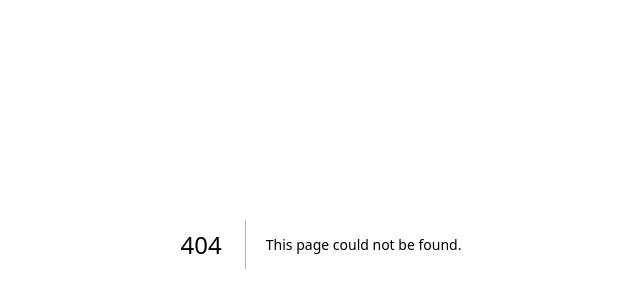
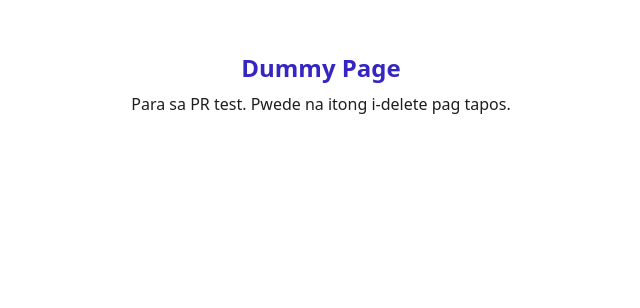
Before and after one commit to justinmoto/PLMun-Chorale, a Next.js app in the folder plmun/: page /dummy in a window 1280 px wide. Before the commit this address had no page. Shown: the part 256-564 px from the top of the page, without its empty margins (319-959 px from the left). Built offline with nearby package versions, Linux system fonts and the light colour scheme.

Commit message:
add dummy apge

```diff
--- /dev/null
+++ b/plmun/src/app/dummy/page.tsx
@@ -0,0 +1,10 @@
+export default function DummyPage() {
+  return (
+    <div className="min-h-[60vh] flex items-center justify-center px-8">
+      <div className="text-center">
+        <h1 className="text-2xl font-semibold text-[#3525C3] mb-2">Dummy Page</h1>
+        <p className="text-[#1e1e1e]">Para sa PR test. Pwede na itong i-delete pag tapos.</p>
+      </div>
+    </div>
+  );
+}
```
